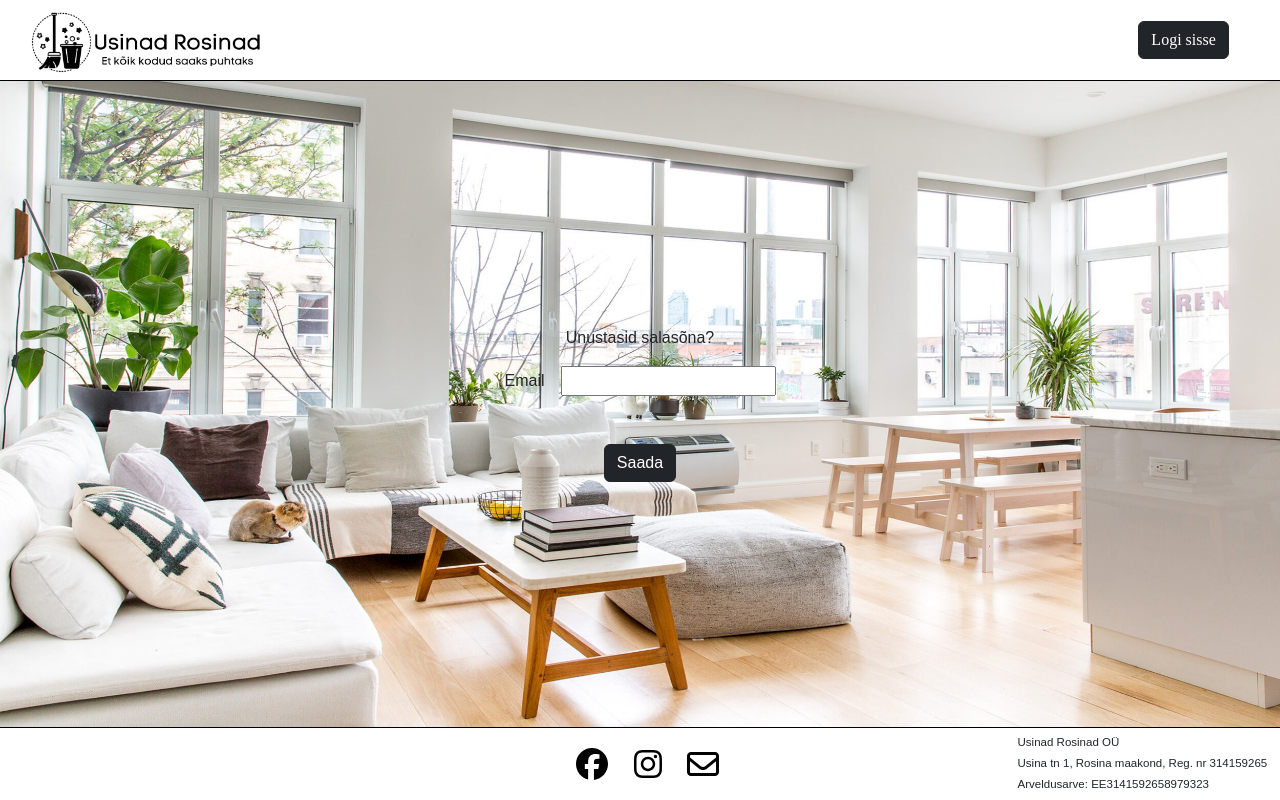
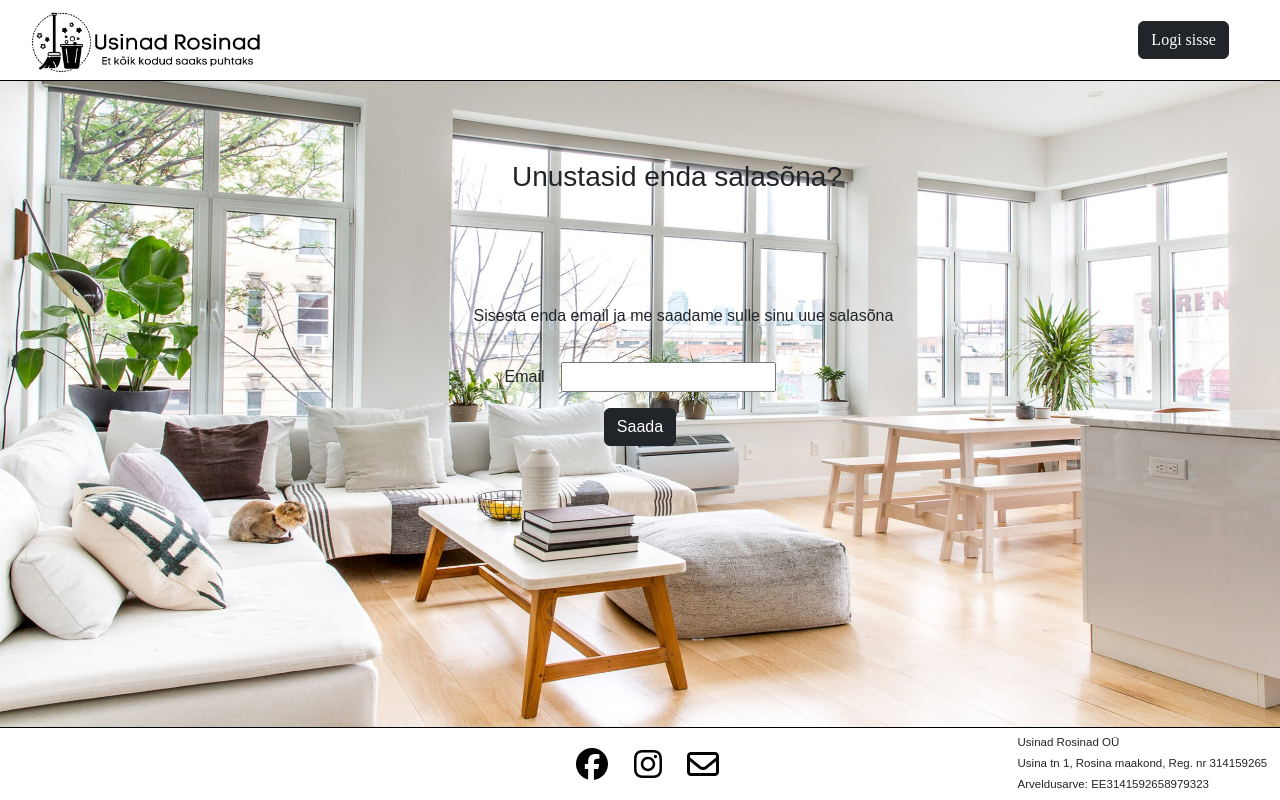
Before and after one commit to PeeterLond/usinadrosinadfront, a Vue app: page /resetPassword in a window 1280 px wide. Built offline with nearby package versions, Linux system fonts and the light colour scheme; a web font is replaced by a local one.

Commit message:
KK-53 complete.

```diff
--- a/src/assets/css/style.css
+++ b/src/assets/css/style.css
@@ -117,6 +117,18 @@ footer {
     height: 100%;
     align-items: center;
     justify-content: center;
+}
+
+.reset-item h3 {
+    position: absolute;
+    top: 20%;
+    left: 40%;
+}
+
+.reset-item p {
+    position: absolute;
+    top: 38%;
+    left: 37%;
 }
 
 .alert-master {
--- a/src/views/ResetPasswordView.vue
+++ b/src/views/ResetPasswordView.vue
@@ -2,15 +2,18 @@
   <div class="reset-password-master">
     <AlertDanger :alert-message="errorResponse.message"></AlertDanger>
     <AlertSuccess :alert-message="successMessage"></AlertSuccess>
-    <div>
-      <p>Unustasid salasõna?</p>
+    <div class="reset-item">
+      <h3>Unustasid enda salasõna?</h3>
+    </div>
+    <div class="reset-item" >
+      <p>Sisesta enda email ja me saadame sulle sinu uue salasõna</p>
     </div>
     <div>
       <label class="me-3" for="email">Email</label>
       <input v-model="email" type="text" name="" id="email">
     </div>
     <div>
-      <button @click="handleResetPassword" class="btn btn-dark mt-5" type="submit">Saada</button>
+      <button @click="handleResetPassword" class="btn btn-dark mt-3" type="submit">Saada</button>
     </div>
   </div>
 
```
